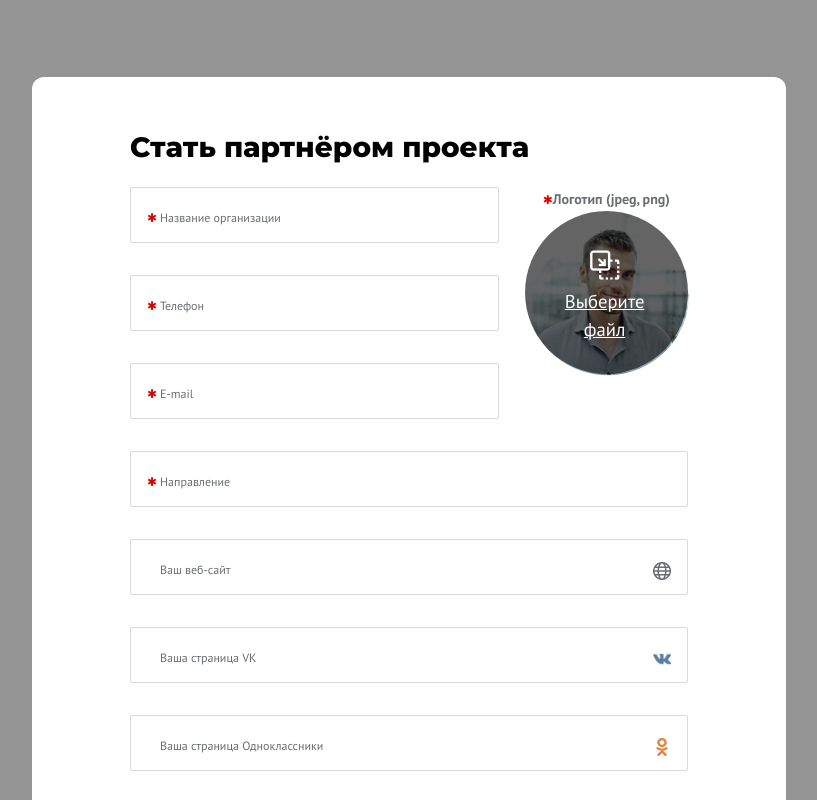
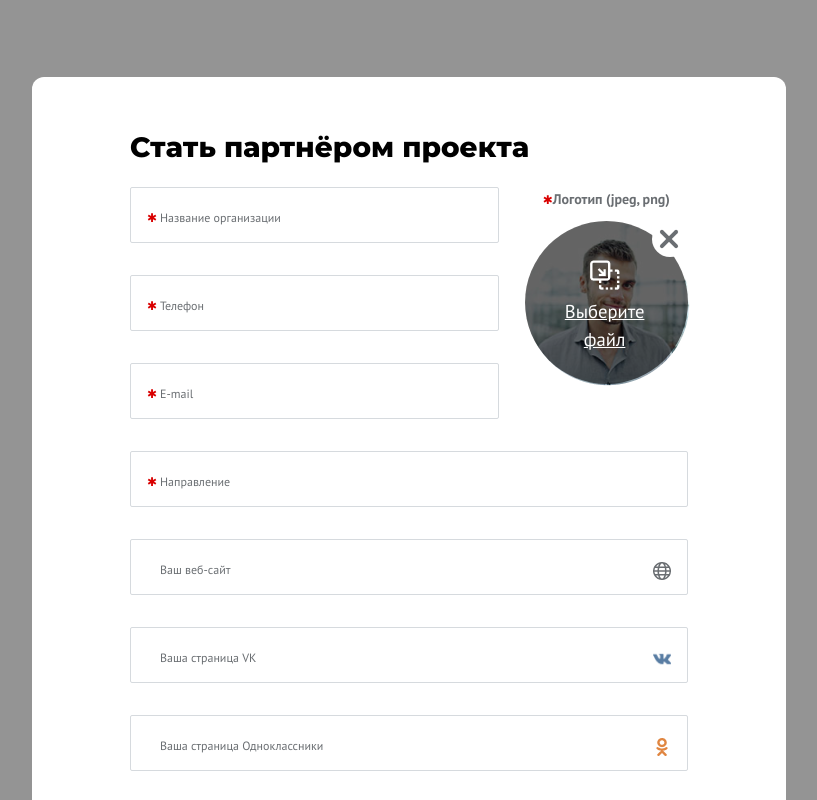
Before and after one commit to Remixrty/testTask, a React (Create React App) app in the folder practice/: page / in a window 1280 px wide. Both pictures are taken after a click on the button "Стать партнёром". Shown: the top 800 px of the page, without its empty margins (231-1048 px from the left). Built offline with nearby package versions, Linux system fonts and the light colour scheme.

Commit message:
ready to go

```diff
--- a/practice/src/components/ModalForm.js
+++ b/practice/src/components/ModalForm.js
@@ -32,7 +32,8 @@ export default function ModalForm({ active, setActive }) {
                                 <div className='avatar__prewiew'>
                                     <img src='/images/prewiew.png' />
                                 </div>
-                                <div className='avatar__delete' />
+                                <div className='avatar__delete' >
+                                </div>
                                 <div className='avatar__choose'>
                                     <img src='/images/choose-file.png' />
                                     Выберите файл
--- a/practice/src/style/Form.css
+++ b/practice/src/style/Form.css
@@ -1,8 +1,7 @@
-
 /* Block main */
 
 .main {
-    position:absolute;
+    position: absolute;
     width: 100%;
     max-height: 1000%;
     left: 0;
@@ -25,7 +24,7 @@
 /* Block .form */
 
 .form {
-    margin:  auto auto auto auto;
+    margin: auto auto auto auto;
     min-height: 1248px;
     max-width: 754px;
     display: flex;
@@ -78,9 +77,11 @@
         min-height: 496px;
         flex-wrap: wrap;
     }
-    .flex-part__column-avatar{
+
+    .flex-part__column-avatar {
         margin-left: 0;
     }
+
     .form {
         padding: 16px 16px;
     }
@@ -111,6 +112,7 @@
 }
 
 .avatar__sandwich {
+    margin-top: 10px;
     position: relative;
 }
 
@@ -121,7 +123,36 @@
     border-radius: 50%;
 }
 
-.avatar__delete {}
+.avatar__delete {
+    width: 36.17px;
+    height: 36.17px;
+    border-radius: 50%;
+    background: #fff;
+    position: absolute;
+    right: 0;
+    z-index: 1;
+    cursor: pointer;
+}
+
+.avatar__delete::before, .avatar__delete::after{
+    content: '';
+    position: absolute;
+    right: 20%;
+    top: 45%;
+    width: 24px;
+    height: 4px;
+    background: #6A6E72;
+    border-radius: 2px;
+}
+
+.avatar__delete::after{
+    transform: rotate(-45deg);
+}
+
+.avatar__delete::before{
+    transform: rotate(45deg);
+}
+
 
 .avatar__choose {
     width: 163.33px;
```
Also changed, not shown: 1 other file (tests, documents, lock files or other folders).
